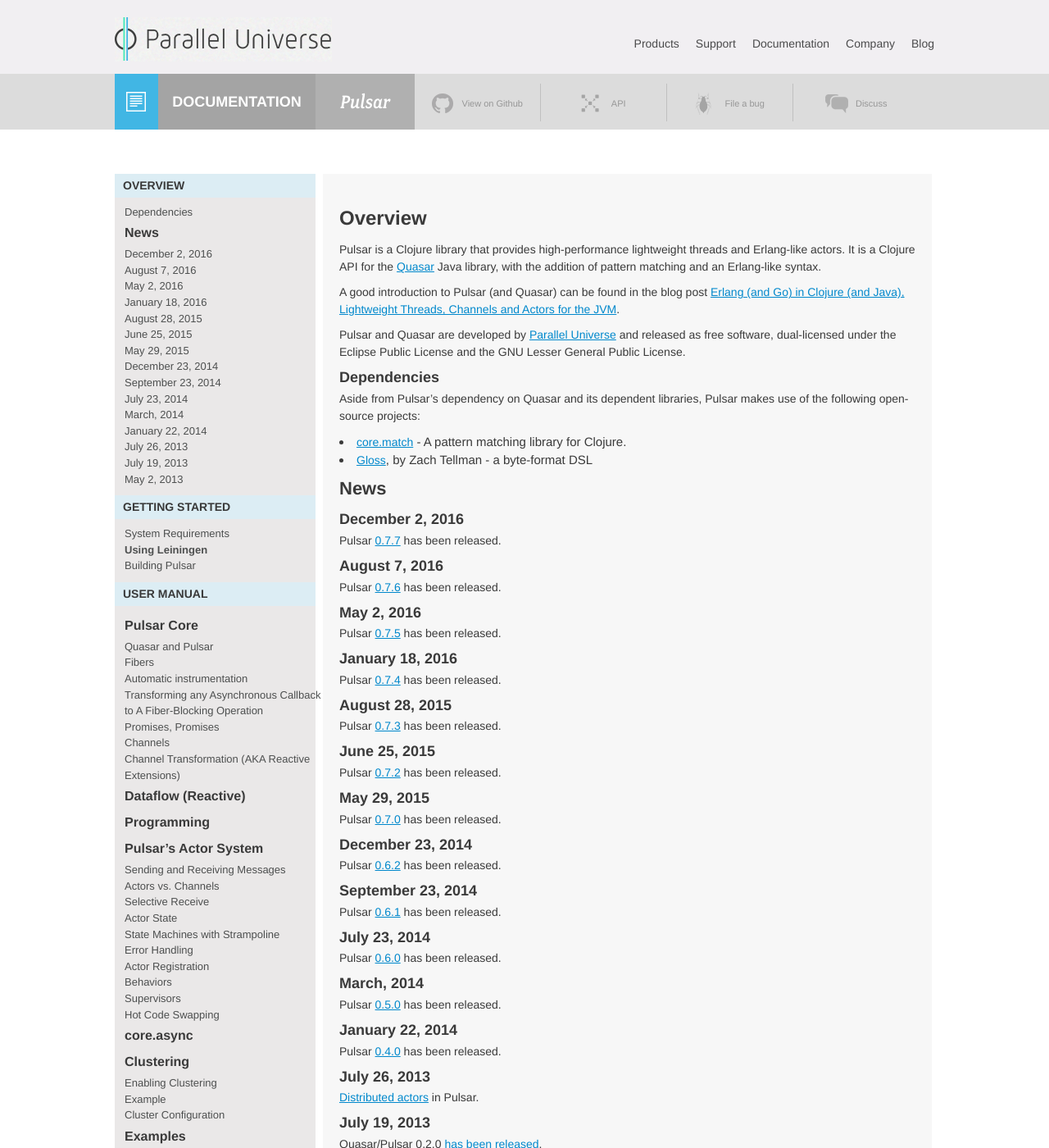
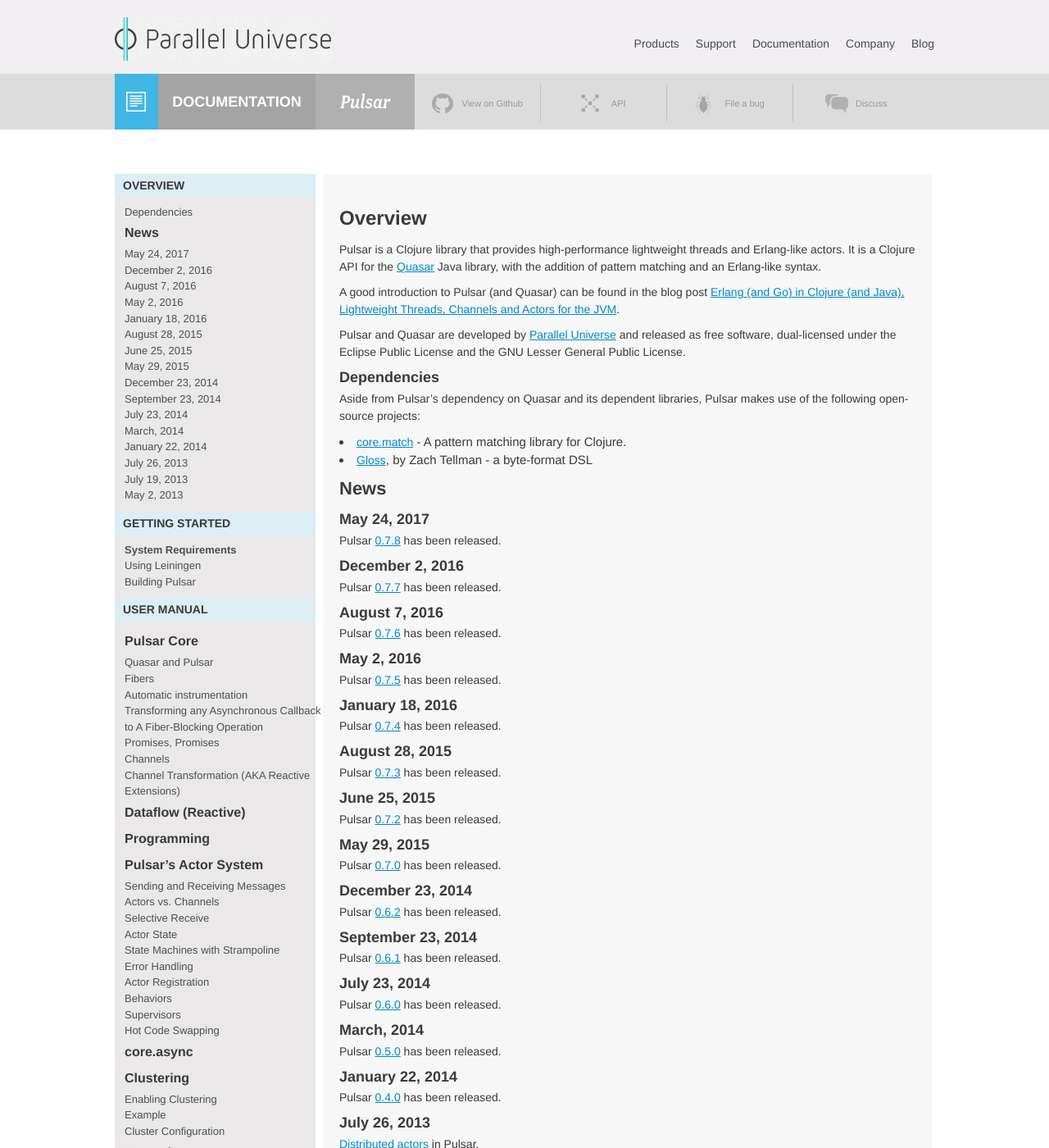
Before and after one commit to puniverse/pulsar, a Jekyll site: the page built from docs/index.md, in a window 1280 px wide and 1400 px high. Shown: the whole window at 82% size. Built offline with Jekyll 4.4.1, drawn with Linux system fonts in a browser that asks for light colours; nearby versions of some CDN libraries; Markdown is read by kramdown in place of the engine named in the settings; some of the changed text lies outside the part shown.

Commit message:
:green_heart: Prepare release 0.7.8

```diff
--- a/docs/_config.yml
+++ b/docs/_config.yml
@@ -9,7 +9,7 @@
 
 # Site globals used throughout docs.
 project: Pulsar
-version: 0.7.7
+version: 0.7.8
 github: puniverse/pulsar
 google_group: "https://groups.google.com/forum/#!forum/quasar-pulsar-user"
 ga_tracking_id: UA-25007319-2
--- a/docs/index.md
+++ b/docs/index.md
@@ -24,6 +24,10 @@
 * [Gloss](https://github.com/ztellman/gloss), by Zach Tellman - a byte-format DSL
 
 ## News
+
+### May 24, 2017
+
+Pulsar [0.7.8](https://github.com/puniverse/pulsar/releases/tag/v0.7.8) has been released.
 
 ### December 2, 2016
 
```
Also changed, not shown: README.md, 1 other file.
